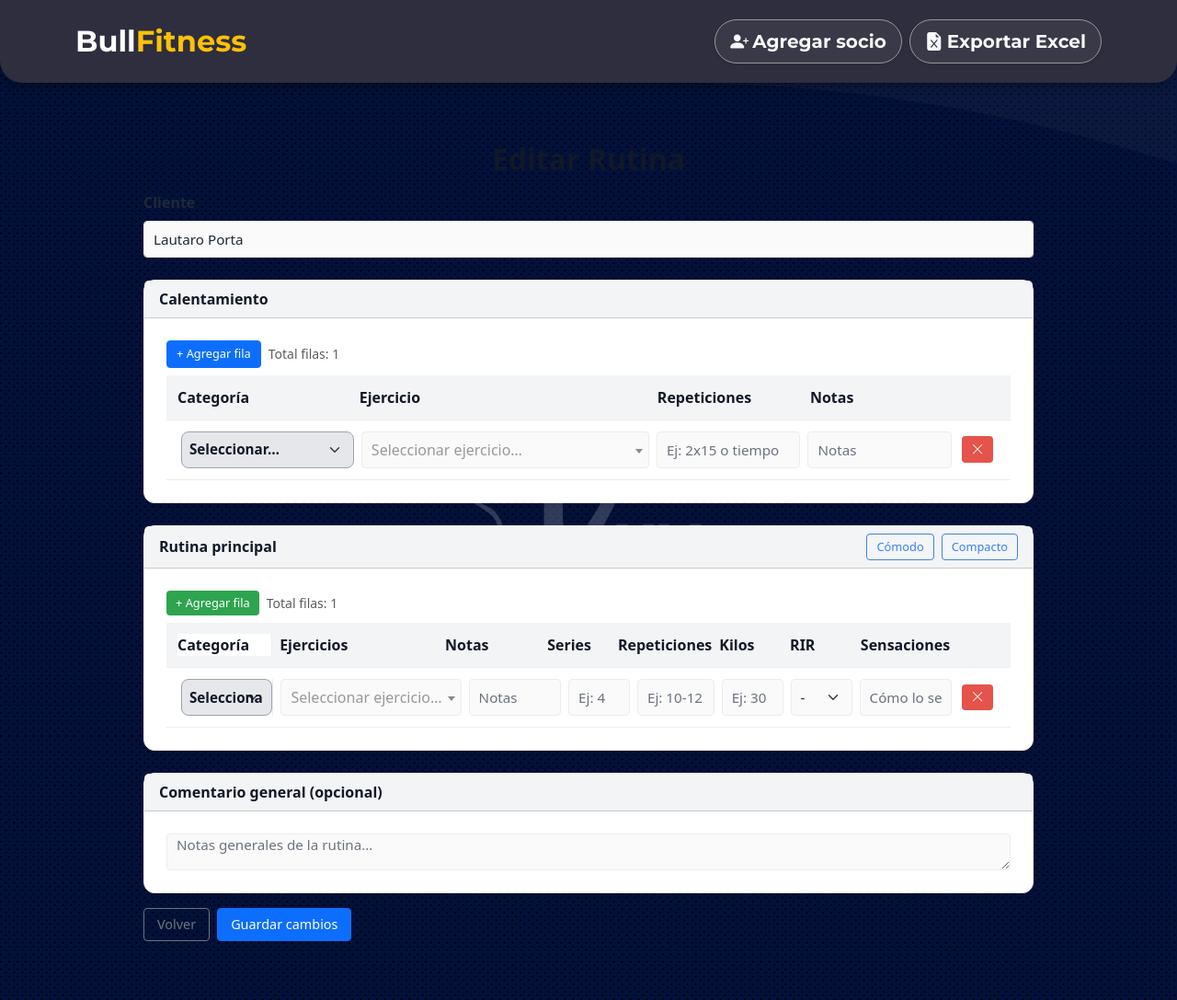
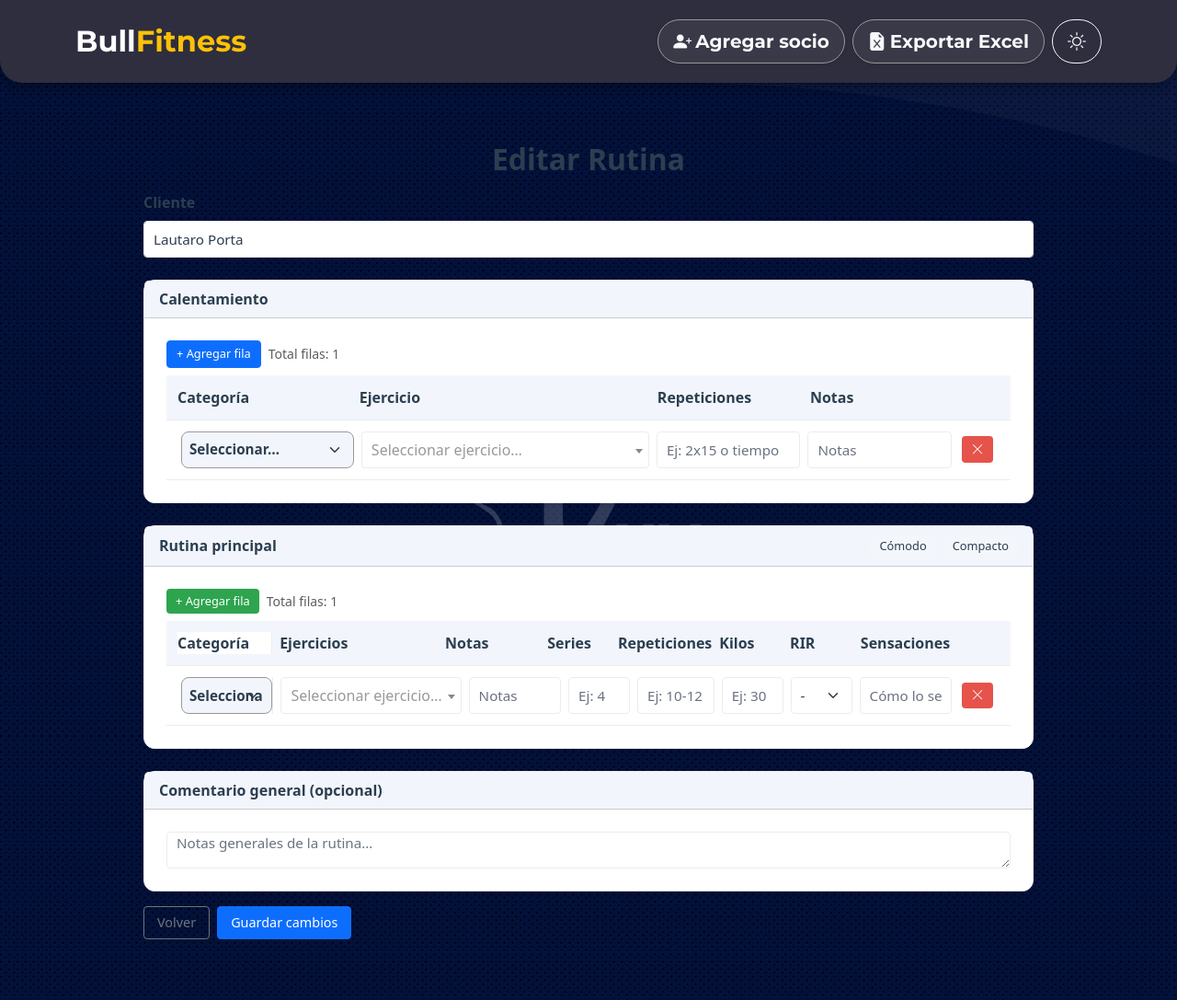
Before and after one commit to Lautap1578/Gymapp, a Django app: page /rutina/editar/25/ in a window 1280 px wide. Shown: the whole page at 92% size. Run offline with Django 4.2, Linux system fonts and the light colour scheme; data comes from the database, SQL or seed files in the repository; data that the repository does not hold is empty; some libraries are stand-ins or nearby versions.

Commit message:
feat: add theme variables and toggle

```diff
--- a/gymapp/templates/gymapp/base.html
+++ b/gymapp/templates/gymapp/base.html
@@ -22,7 +22,7 @@
     {% block extra_head %}{% endblock %}
     <link rel="stylesheet" href="{% static 'css/base.css' %}">
 </head>
-<body>
+<body class="dark-mode">
 
 <!-- Fondo con onda decorativa -->
 <div class="wave-bg">
@@ -46,6 +46,9 @@
                 <i class="bi bi-file-earmark-excel-fill fs-5"></i>
                 Exportar Excel
             </a>
+            <button id="theme-toggle" class="btn btn-outline-light btn-lg rounded-pill d-flex align-items-center gap-1 shadow-sm ms-2" aria-label="Cambiar tema">
+                <i class="bi bi-sun"></i>
+            </button>
         </div>
     </div>
 </nav>
@@ -77,5 +80,7 @@
 <script src="https://cdn.jsdelivr.net/npm/select2@4.1.0-rc.0/dist/js/select2.min.js"></script>
 <script src="https://cdn.jsdelivr.net/npm/bootstrap@5.3.0/dist/js/bootstrap.bundle.min.js"></script>
 
+<script src="{% static 'js/theme-toggle.js' %}"></script>
+
 </body>
 </html>
--- a/static/css/base.css
+++ b/static/css/base.css
@@ -1,31 +1,60 @@
+/* Global color variables */
+:root {
+    --bg-dark: #2e2e3e;
+    --bg-dark-alt: #34495e;
+    --bg-light: #ffffff;
+    --text-light: #f8f9fa;
+    --text-dark: #2c3e50;
+    --accent: #ffc107;
+    --border-dark: #444;
+    --border-muted: #999;
+    --hover-light: #f2f6fc;
+    --placeholder: #ccc;
+    --body-bg-dark: linear-gradient(rgba(0, 0, 0, 0.3), rgba(0, 0, 0, 0.3)), url('../img/buried_dark.png');
+    --body-bg-light: var(--bg-light);
+    --body-bg: var(--body-bg-dark);
+    --success: #2EA44F;
+    --success-hover: #2C974B;
+    --danger: #E5534B;
+    --danger-hover: #D0453C;
+    --focus-outline: #2563eb;
+}
+
 body {
-    background: linear-gradient(rgba(0, 0, 0, 0.3), rgba(0, 0, 0, 0.3)), url('../img/buried_dark.png');
+    background: var(--body-bg);
     background-size: cover;
     background-attachment: fixed;
-    color: #f8f9fa;
+    color: var(--text-light);
     font-family: 'Montserrat', sans-serif;
 }
 
+/* Light mode override */
+body.light-mode {
+    --body-bg: var(--body-bg-light);
+    color: var(--text-dark);
+}
+
+/* Navbar */
 .navbar {
-    background-color: #2e2e3e !important;
+    background-color: var(--bg-dark) !important;
     box-shadow: 0 4px 12px rgba(0, 0, 0, 0.3);
 }
 
 .navbar-brand span {
-    color: #ffc107 !important;
+    color: var(--accent) !important;
 }
 
 .card,
 .form-control {
     background-color: rgba(255, 255, 255, 0.07);
-    color: #f8f9fa;
+    color: var(--text-light);
 }
 
 .btn-outline-success,
 .btn-outline-primary {
     background-color: rgba(255, 255, 255, 0.05);
-    border-color: #999;
-    color: #f8f9fa;
+    border-color: var(--border-muted);
+    color: var(--text-light);
 }
 
 .btn-outline-success:hover,
--- a/static/css/rutinas.css
+++ b/static/css/rutinas.css
@@ -13,16 +13,15 @@
 
 /* Paleta base (claro elegante) */
 .editar-rutinas {
-  --bg: #ffffff;
+  --bg: var(--bg-light);
   --border: #ececec;
-  --head-bg: #f3f4f6;
-  --head-text: #111827;
-  --text: #1f2937;
+  --head-bg: var(--hover-light);
+  --head-text: var(--text-dark);
+  --text: var(--text-dark);
   --muted: #6b7280;
-  --row-hover: #f9fafb;
-  --accent: #3B82F6;
-  --accent-focus: rgba(59,130,246,.15);
-  --danger: #dc2626;
+  --row-hover: var(--hover-light);
+  --accent: var(--accent);
+  --accent-focus: rgba(255,193,7,.15);
   --radius: 0.75rem;
   --shadow: 0 2px 8px rgba(0,0,0,.05);
   --input-h: 40px;
@@ -130,7 +129,7 @@
   border-color: var(--border) !important;
   border-radius: 4px;
   padding: 0 10px;
-  background-color: #fafafa;
+  background-color: var(--bg-light);
   color: var(--text);
   font-size: .95rem;
   font-weight: 500;
@@ -153,7 +152,7 @@
   height: var(--input-h) !important;
   display: flex !important;
   align-items: center;
-  background-color: #fafafa !important;
+  background-color: var(--bg-light) !important;
   font-weight: 500 !important;
 }
 .editar-rutinas .select2-selection__rendered {
@@ -201,9 +200,9 @@
 /* Forzar estilo a los selects de Categoría */
 .editar-rutinas select[name^="categoria"],
 .editar-rutinas select[name^="cal_categoria"] {
-  background-color: #e5e7eb !important;  /* gris más fuerte */
-  border: 1px solid #9ca3af !important;  /* borde gris */
-  color: #111827 !important;             /* texto oscuro */
+  background-color: var(--hover-light) !important;  /* gris más fuerte */
+  border: 1px solid var(--border-muted) !important;  /* borde gris */
+  color: var(--text-dark) !important;             /* texto oscuro */
   font-weight: 600;
   border-radius: 8px;
   padding-left: 8px;
--- /dev/null
+++ b/static/js/theme-toggle.js
@@ -0,0 +1,18 @@
+(function() {
+    const toggle = document.getElementById('theme-toggle');
+    if (!toggle) return;
+    const body = document.body;
+    const stored = localStorage.getItem('theme');
+    if (stored === 'light') {
+        body.classList.remove('dark-mode');
+        body.classList.add('light-mode');
+    } else {
+        body.classList.add('dark-mode');
+    }
+    toggle.addEventListener('click', function() {
+        body.classList.toggle('light-mode');
+        body.classList.toggle('dark-mode');
+        const theme = body.classList.contains('light-mode') ? 'light' : 'dark';
+        localStorage.setItem('theme', theme);
+    });
+})();
```
Also changed, not shown: other parts of static/css/rutinas.css (+22 -22 lines), static/css/socios.css (+10 -10 lines).
